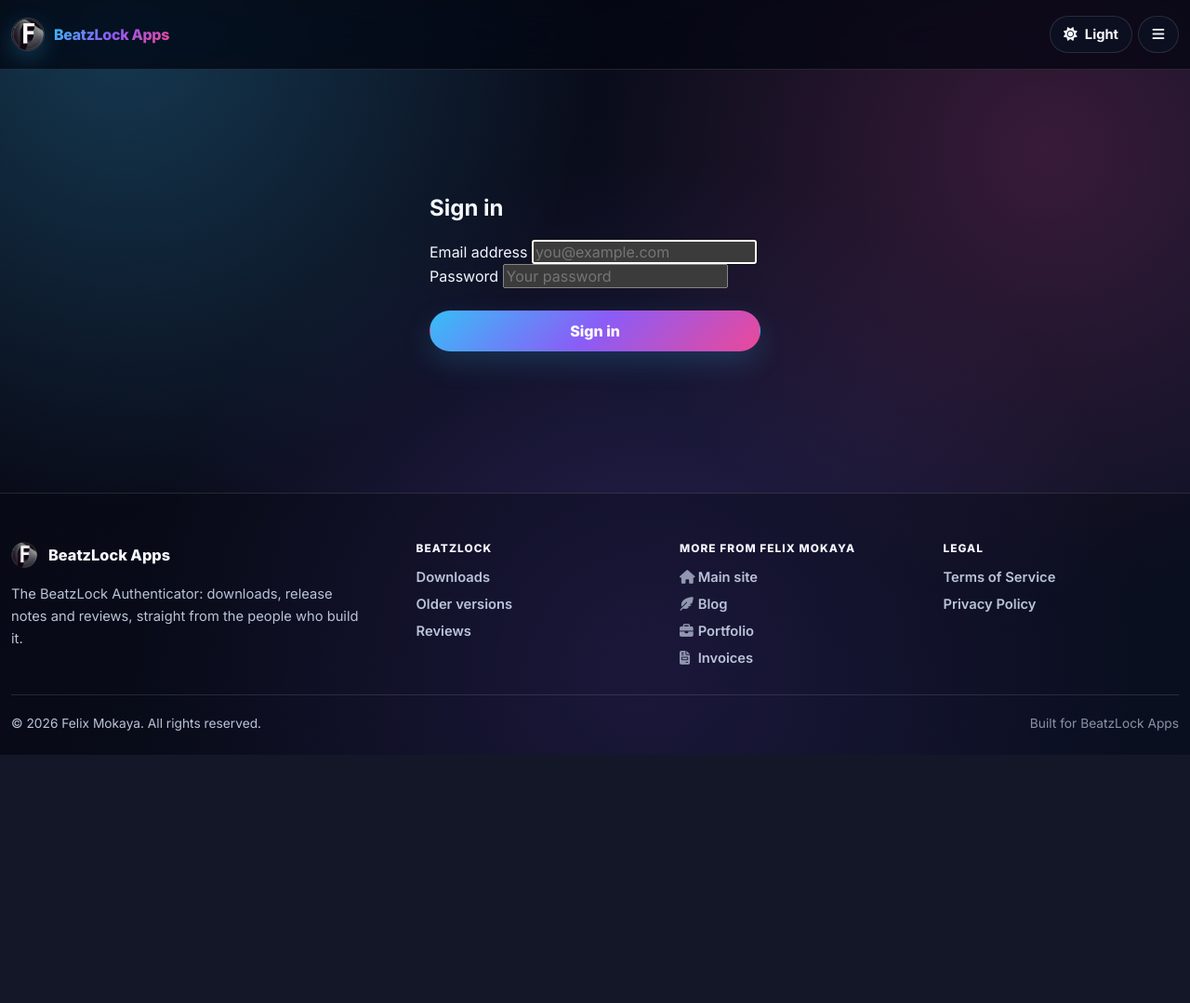
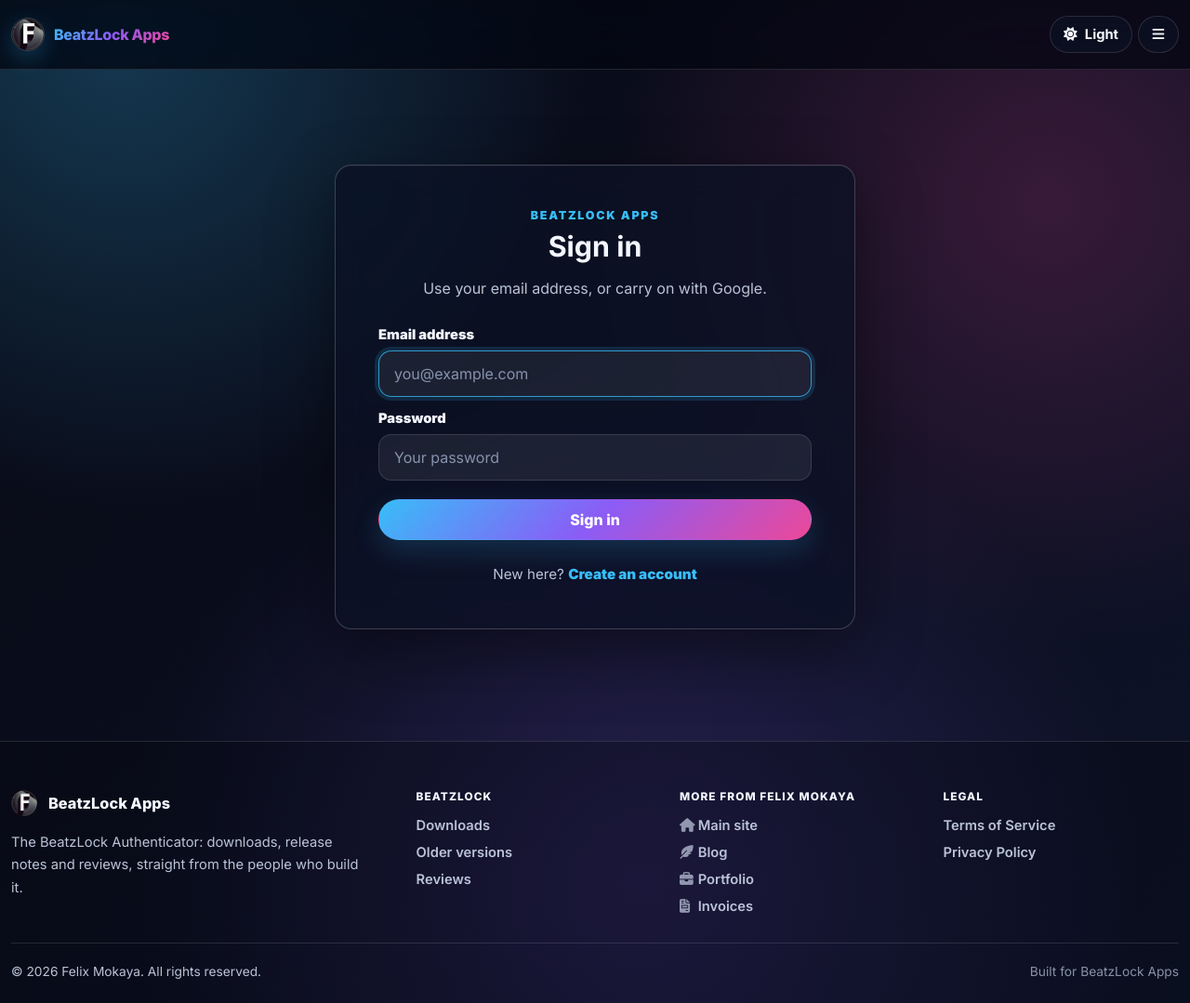
Before and after one commit to felixmokayabeatz/totp_app_auth, a Django app: page /accounts/login/ in a window 1280 px wide. Shown: the whole page at 93% size. Before the commit the page ends 812 px from the top, so only its background shows below. Run offline with Django 5.2, Linux system fonts and the light colour scheme.

Commit message:
Add login and sign up page

```diff
--- a/beatzlock_app/templates/registration/login.html
+++ b/beatzlock_app/templates/registration/login.html
@@ -4,17 +4,24 @@
 {% block meta_description %}Sign in to {{ site_name }}.{% endblock %}
 
 {% block content %}
-<section class="fmb-panel" style="max-width:420px;margin:3rem auto;padding:2rem;">
-  <h1 style="margin-top:0;font-size:1.5rem;">Sign in</h1>
+<section class="auth-main" style="display:grid;place-items:center;padding:48px 0;">
+  <div class="auth-card">
+    <div class="auth-card-header">
+      <p class="auth-kicker">{{ site_name }}</p>
+      <h1 style="margin:0;font-size:clamp(1.5rem,4vw,1.9rem);">Sign in</h1>
+      <p class="auth-copy">Use your email address, or carry on with Google.</p>
+    </div>
 
     {% if form.errors %}
-    <div class="fmb-flash fmb-flash-error" style="margin-bottom:1rem;">
-      That email address and password didn't match. Please try again.
+      <div class="auth-alert auth-alert-error" style="margin-top:22px;">
+        <i class="fas fa-circle-exclamation" aria-hidden="true"></i>
+        <div>That email address and password didn't match. Please try again.</div>
       </div>
     {% endif %}
 
     {% if google_enabled %}
-    <a href="{% url 'google_login' %}{% if next %}?next={{ next|urlencode }}{% endif %}" class="google-btn">
+      <a href="{% url 'google_login' %}{% if next %}?next={{ next|urlencode }}{% endif %}"
+         class="auth-google-btn" style="width:100%;margin-top:26px;">
         {# Google's own mark, drawn inline so it needs no request to their CDN. #}
         <svg width="18" height="18" viewBox="0 0 18 18" aria-hidden="true" focusable="false">
           <path fill="#4285F4" d="M17.64 9.2c0-.64-.06-1.25-.16-1.84H9v3.48h4.84a4.14 4.14 0 0 1-1.8 2.72v2.26h2.92c1.7-1.57 2.68-3.88 2.68-6.62z"/>
@@ -25,21 +32,30 @@
         <span>Continue with Google</span>
       </a>
 
-    <div class="signin-divider"><span>or</span></div>
+      <div class="social-login-divider"><span>or</span></div>
     {% endif %}
 
-  <form method="post" action="{% url 'login' %}">
+    <form method="post" action="{% url 'login' %}" class="auth-form">
       {% csrf_token %}
-    <div class="signin-field">
-      <label class="signin-label" for="{{ form.username.id_for_label }}">Email address</label>
+
+      <div class="auth-field">
+        <label for="{{ form.username.id_for_label }}">Email address</label>
         {{ form.username }}
       </div>
-    <div class="signin-field">
-      <label class="signin-label" for="{{ form.password.id_for_label }}">Password</label>
+
+      <div class="auth-field">
+        <label for="{{ form.password.id_for_label }}">Password</label>
         {{ form.password }}
       </div>
-    <button type="submit" class="fmb-btn" style="margin-top:1.5rem;width:100%;">Sign in</button>
+
+      <button type="submit" class="fmb-btn auth-submit">Sign in</button>
       <input type="hidden" name="next" value="{{ next }}" />
     </form>
+
+    <div class="auth-links">
+      New here?
+      <a href="{% url 'signup' %}{% if next %}?next={{ next|urlencode }}{% endif %}">Create an account</a>
+    </div>
+  </div>
 </section>
 {% endblock %}
```
Also changed, not shown: beatzlock_app/beatzlock_app/tests.py (+85 -0 lines), beatzlock_app/templates/registration/signup.html (added, +82 -0 lines). Lines whose indentation alone changed are shown as unchanged.
